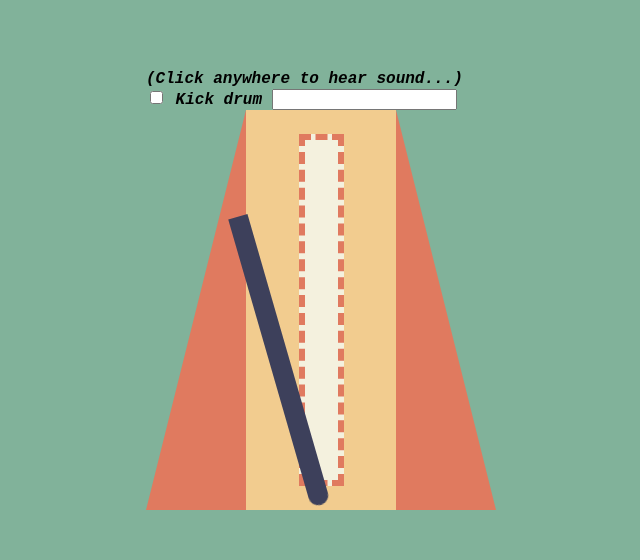
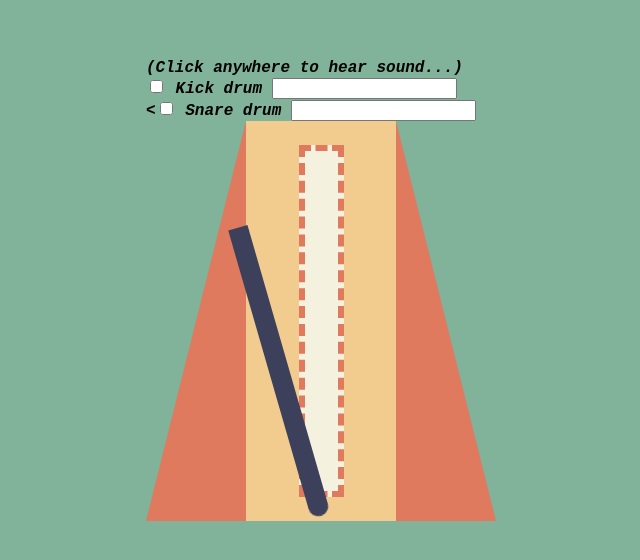
Before and after one commit to ethomas1750/drum-machine, a plain HTML site: page index.html in a window 1280 px wide. Shown: the part 118-678 px from the top of the page, without its empty margins (319-959 px from the left). Drawn offline with Linux system fonts and the light colour scheme.

Commit message:
Update index.html

```diff
--- a/index.html
+++ b/index.html
@@ -15,7 +15,11 @@
         <label for="kick-drum">Kick drum</label>
         <input id="kick-drum-timing">
     </div>
-
+    <div>
+        <<input type="checkbox" id="snare-drum" value="snare-drum">
+        <label for="sanre-drum">Snare drum</label>
+        <input id="snare-drum-timing">
+    </div>
     <div class="metronome">
         <div class="background-left"></div>
         <div class="background-center">
```
